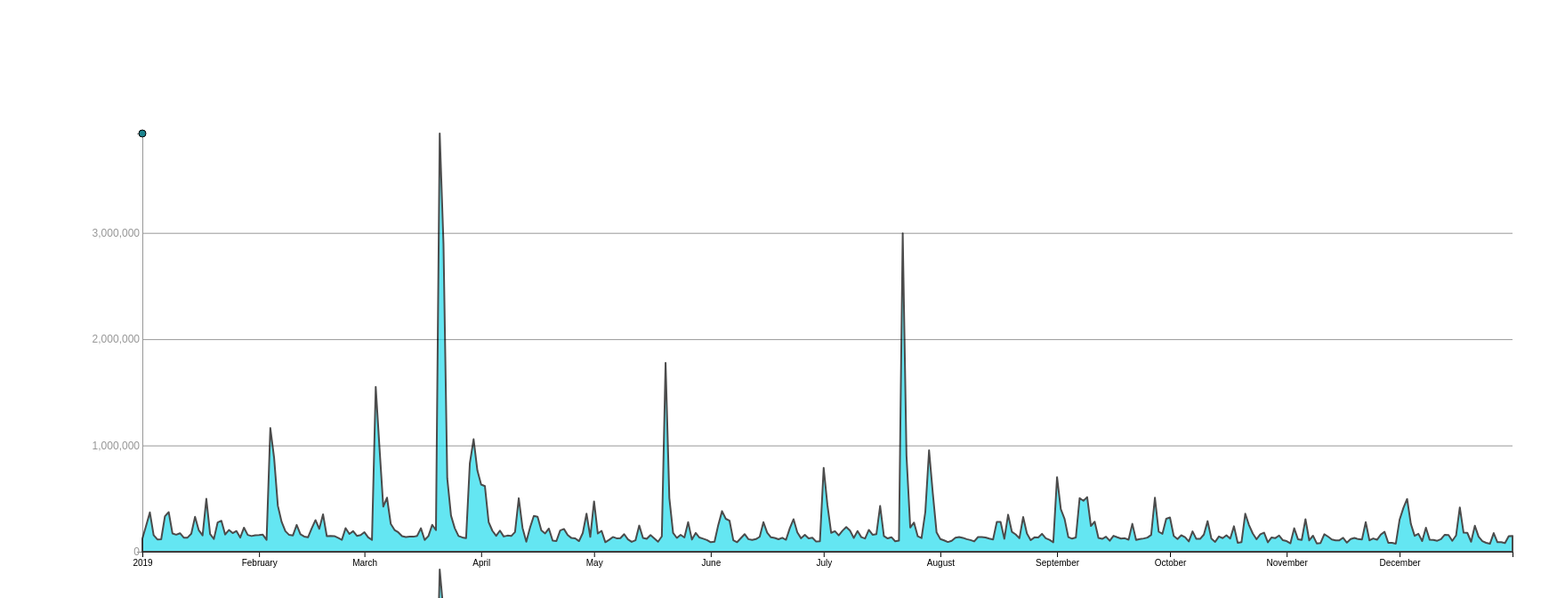
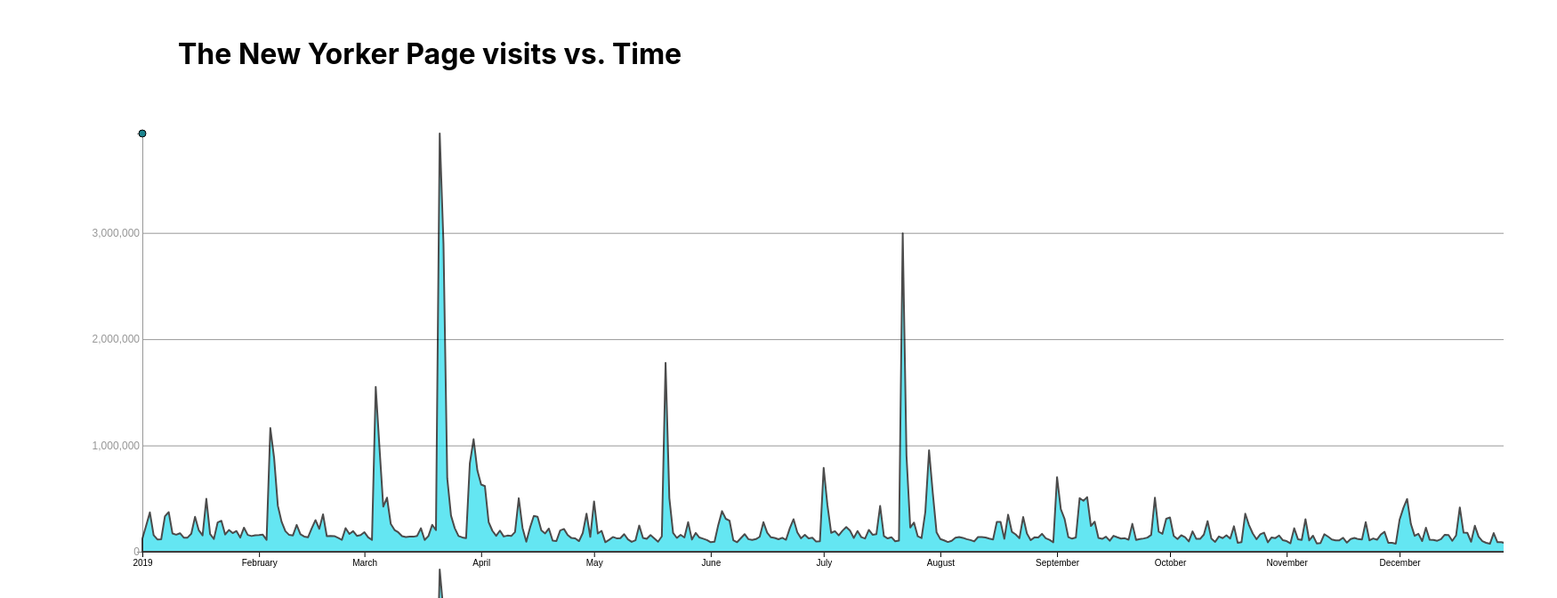
Before and after one commit to JasonDaniel/D3-POC, a React (Create React App) app: page / in a window 1280 px wide. Shown: the top 672 px of the page at 89% size, 1750 px wide, since content can reach past the window. Built offline with nearby package versions, Linux system fonts and the light colour scheme.

Commit message:
Adding Title

```diff
--- a/src/App.js
+++ b/src/App.js
@@ -8,7 +8,7 @@
   const height2 = 800;
   const margin1 = { top: 220, right: 20, bottom: 110, left: 40 };
   const margin2 = { top: 450, right: 20, bottom: 170, left: 40 };
-
+  const brand = "The New Yorker";
   return (
     <div>
       <Chart
@@ -17,6 +17,7 @@
         margin1={margin1}
         margin2={margin2}
         height2={height2}
+        brand={brand}
       />
     </div>
   );
--- a/src/Chart.js
+++ b/src/Chart.js
@@ -98,7 +98,16 @@
   }
 };
 
-const Chart = ({ classes, width, height, height2, margin1, margin2 }) => {
+const Chart = ({
+  classes,
+  width,
+  height,
+  height2,
+  margin1,
+  margin2,
+  brand
+}) => {
+  const title = `${brand} Page visits vs. Time`;
   const [tooltipProp, setTooltipProp] = useState({});
   const [tooltipDisplay, setTooltipDisplay] = useState("false");
   useEffect(() => {
@@ -113,12 +122,11 @@
 
   //render function definition
   const render1 = data => {
-    const title = "Visits vs. Time";
     const innerWidth = width - margin1.left - margin1.right;
     const innerHeight = height - margin1.top - margin1.bottom;
     const innerHeight2 = height - margin2.top - margin2.bottom;
     const svg = select("svg")
-      .attr("width", width + margin1.left + margin1.right)
+      .attr("width", width)
       .attr("height", height)
       .attr("class", classes.svg)
       .attr("transform", "translate(70,120)");
@@ -128,8 +136,6 @@
       .append("clipPath")
       .attr("id", "clip")
       .append("rect")
-      .attr("width", width)
-      .attr("height", height)
       .attr("transform", "translate(70,0)");
 
     //creating context for brush
@@ -282,7 +288,11 @@
       <svg width="100%" height="100%">
         {" "}
       </svg>
-      <Tooltip data={tooltipProp} tooltipDisplay={tooltipDisplay} />
+      <Tooltip
+        data={tooltipProp}
+        tooltipDisplay={tooltipDisplay}
+        title={title}
+      />
     </div>
   );
 };
--- a/src/tooltip.js
+++ b/src/tooltip.js
@@ -3,6 +3,11 @@
 import dateFormat from "dateformat";
 
 const style = {
+  title: {
+    position: "absolute",
+    top: "20px",
+    left: "200px"
+  },
   showTooltip: {
     position: "absolute",
     top: "20px",
@@ -19,22 +24,31 @@
     display: "none"
   }
 };
-function Tooltip({ data, classes, tooltipDisplay }) {
+function Tooltip({ data, classes, tooltipDisplay, title }) {
   var date = dateFormat(data.Date, "mmm d,yyyy");
-  console.log(tooltipDisplay);
-  if (date) {
-    return (
+  return (
+    <div>
+      <h1 className={classes.title}>{title}</h1>
       <div
         className={
           tooltipDisplay === "true" ? classes.showTooltip : classes.hideTooltip
         }
       >
-        <div>Date:{date}</div>
-        <div>Page views on this day: {data.page_views}</div>
-        <div>Most contributed article: {data.hits_page_pagetitle}</div>
+        <div>
+          <b>Date:</b>
+          {date}
+        </div>
+        <div>
+          <b>Page views on this day: </b>
+          {data.page_views}
+        </div>
+        <div>
+          <b>Most contributed article: </b>
+          {data.hits_page_pagetitle}
+        </div>
       </div>
-    );
-  } else return null;
+    </div>
+  );
 }
 
 export default withStyles(style)(Tooltip);
```
